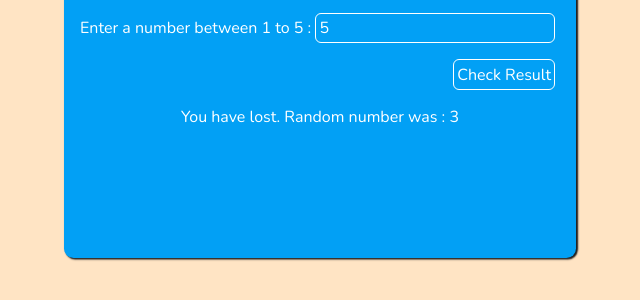
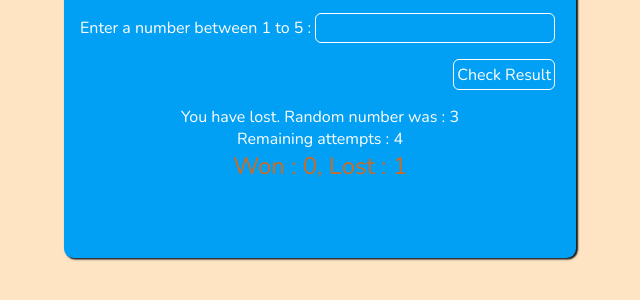
Before and after one commit to sanu151/JavaScript, a plain HTML site: page JS_project_3_Guessing_game/index.html in a window 1280 px wide. Both pictures are taken after typing "5" into the empty fields and a click on the button "Check Result". Shown: the part 302-602 px from the top of the page, without its empty margins (320-960 px from the left). Drawn offline with nearby package versions, Linux system fonts and the light colour scheme.

Commit message:
mini project 3 | Guessing Game

```diff
--- a/JS_project_3_Guessing_game/script.js
+++ b/JS_project_3_Guessing_game/script.js
@@ -11,11 +11,23 @@ const guessingNumber = form.querySelector('#guessingNumber');
 const checkButton = form.querySelector('#check');
 const resultText = cardBody.querySelector('#resultText');
 const remainingAttempt = cardBody.querySelector('#remainingAttempt');
+const lostWinMessage = document.createElement('p');
 
 
 form.addEventListener('submit', (event) => {
     event.preventDefault();
-    checkResult(guessingNumber.value);
+    attempt++;
+    if(attempt === 5){
+        guessingNumber.disabled = true;
+        checkButton.disabled = true;
+    }
+    if(attempt < 6){
+        let checkNumber = Number(guessingNumber.value);
+        checkResult(checkNumber);
+        remainingAttempt.innerHTML = `Remaining attempts : ${totalAttempt - attempt}`;
+    }
+
+    guessingNumber.value = '';
 });
 
 // Functions
@@ -23,10 +35,15 @@ const checkResult = (guessingNumber) => {
     const randomNumber = getRandomNumber(5);
     if(guessingNumber == randomNumber){
         resultText.innerHTML = `You have WON !`
+        totalWin++;
     }
     else{
         resultText.innerHTML = `You have lost. Random number was : ${randomNumber}`;
+        totalLost++;
     }
+    lostWinMessage.innerHTML = `Won : ${totalWin}, Lost : ${totalLost}`;
+    lostWinMessage.classList.add('large-text');
+    cardBody.appendChild(lostWinMessage);
 }
 
 const getRandomNumber = (limit) => {
--- a/JS_project_3_Guessing_game/style.css
+++ b/JS_project_3_Guessing_game/style.css
@@ -89,6 +89,7 @@ p {
     text-align: center;
 }
 
+/* Class form JS */
 .large-text {
     font-size: 1.5rem;
     color: chocolate;
```
